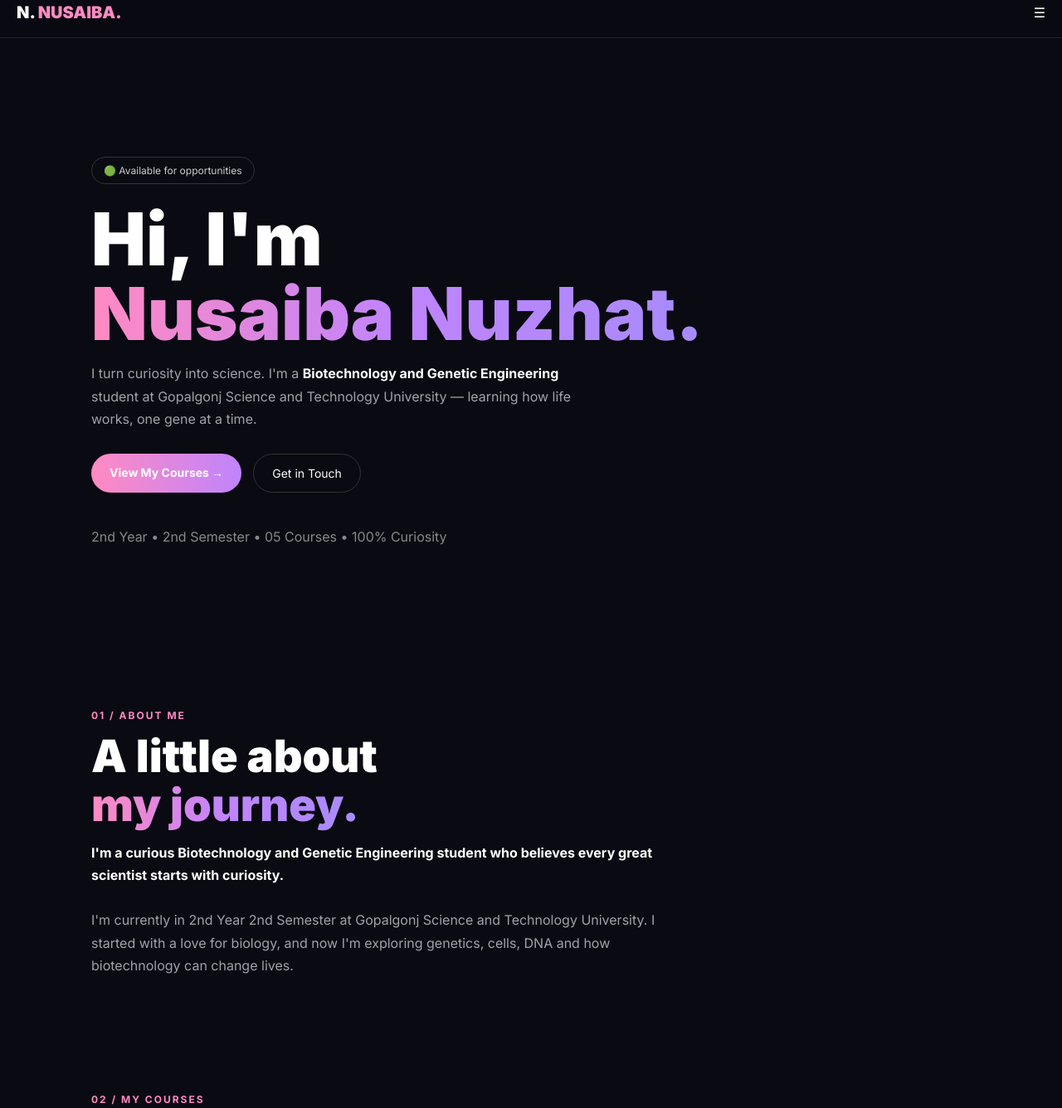
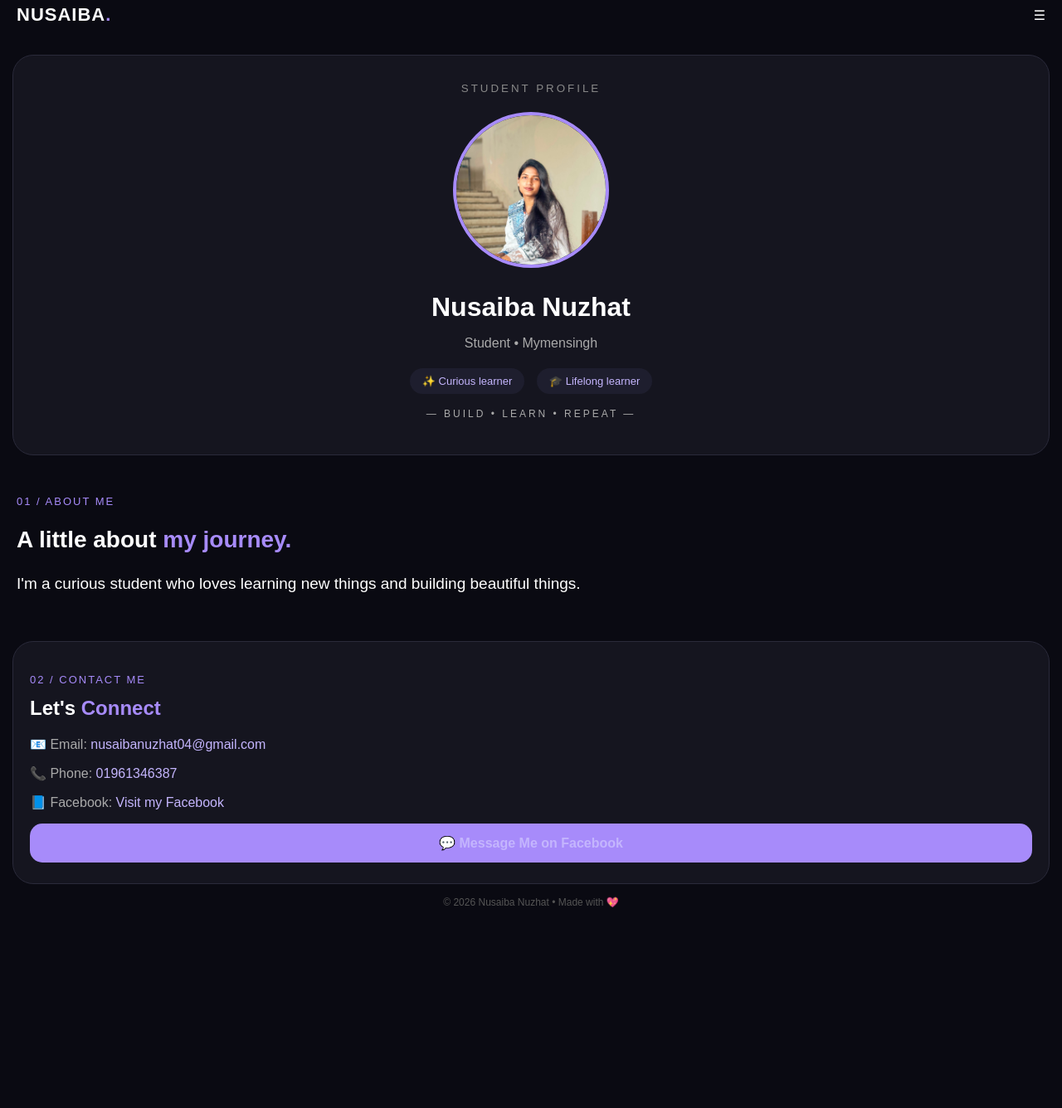
Before and after one commit to nusaibanuzhat04-bit/nusaibanuzhat04-bit.github.io, a plain HTML site: page index.html in a window 1280 px wide. Shown: the part 15-1351 px from the top of the page at 83% size. After the commit the page ends 1142 px from the top, so only its background shows below. Drawn offline with Linux system fonts and the light colour scheme.

Commit message:
Update index.html

```diff
--- a/index.html
+++ b/index.html
@@ -1,79 +1,62 @@
 <!DOCTYPE html>
-<html lang="en">
+<html>
 <head>
-<meta charset="UTF-8">
-<meta name="viewport" content="width=device-width, initial-scale=1.0">
-<title>Nusaiba Nuzhat | Biotechnology and Genetic Engineering</title>
-<link href="https://fonts.googleapis.com/css2?family=Inter:wght@400;500;600;700;800;900&display=swap" rel="stylesheet">
+<meta name="viewport" content="width=device-width, initial-scale=1">
+<title>Nusaiba Nuzhat</title>
 <style>
-*{margin:0;padding:0;box-sizing:border-box}
-body{background:#0a0a12;color:#fff;font-family:'Inter',sans-serif}
-a{text-decoration:none;color:inherit}
-.grad{background:linear-gradient(90deg,#ff8ac2,#c084fc,#a78bfa);-webkit-background-clip:text;-webkit-text-fill-color:transparent}
-nav{position:fixed;top:0;left:0;right:0;z-index:100;display:flex;justify-content:space-between;align-items:center;padding:18px 20px;background:rgba(10,10,18,.85);border-bottom:1px solid #222}
-.logo{font-weight:900;font-size:20px}.logo span{color:#ff8ac2}
-.hero{min-height:100vh;display:flex;flex-direction:column;justify-content:center;padding:120px 20px 40px;max-width:1100px;margin:auto}
-.badge{display:inline-flex;gap:8px;border:1px solid #333;padding:8px 14px;border-radius:999px;font-size:12px;color:#ccc;width:fit-content}
-.hero h1{font-size:52px;line-height:1.02;font-weight:900;margin:22px 0 14px}
-.hero p{color:#a1a1aa;line-height:1.7;max-width:600px}
-.btns{display:flex;gap:14px;margin-top:28px;flex-wrap:wrap}
-.btn-primary{background:linear-gradient(90deg,#ff8ac2,#c084fc);color:#fff;padding:14px 22px;border-radius:999px;font-weight:700;font-size:14px}
-.btn-ghost{border:1px solid #333;padding:14px 22px;border-radius:999px;font-size:14px}
-section{padding:70px 20px;max-width:1100px;margin:auto}
-.label{font-size:12px;letter-spacing:2px;color:#ff8ac2;font-weight:700}
-h2{font-size:36px;line-height:1.1;font-weight:900;margin:12px 0 14px}
-.desc{color:#a1a1aa;line-height:1.7;max-width:700px}
-.card{background:#12121c;border:1px solid #222;border-radius:20px;padding:22px}
-.grid{display:grid;gap:16px;margin-top:28px}
-@media(min-width:768px){.grid{grid-template-columns:1fr 1fr 1fr}.hero h1{font-size:88px}h2{font-size:54px}}
-.pill{display:inline-block;background:#1e1e2e;border:1px solid #2a2a3a;padding:7px 12px;border-radius:999px;font-size:12px;margin:4px 4px 0 0}
-.timeline{border-left:2px solid #2a2a3a;margin:28px 0 0 8px;padding-left:22px;display:flex;flex-direction:column;gap:28px}
-.year{font-size:11px;letter-spacing:1px;color:#ff8ac2;font-weight:700}
-input,textarea{width:100%;background:#12121c;border:1px solid #2a2a3a;color:#fff;padding:14px;border-radius:12px;margin-top:12px}
-footer{text-align:center;padding:30px;color:#666;font-size:13px;border-top:1px solid #1a1a1a}
+body{margin:0;background:#0a0a12;color:white;font-family:Arial,sans-serif;text-align:center}
+.top{padding:20px;display:flex;justify-content:space-between;align-items:center}
+.logo{font-weight:bold;font-size:22px;letter-spacing:1px}
+.logo span{color:#a78bfa}
+.card{background:#15151f;border:1px solid #2a2a3a;border-radius:25px;margin:15px;padding:30px 20px}
+.card small{letter-spacing:3px;color:#888}
+.photo{width:180px;height:180px;object-fit:cover;border-radius:50%;border:4px solid #a78bfa;margin:20px 0}
+h1{margin:5px;font-size:32px}
+p{color:#aaa}
+.badge{display:inline-block;background:#1e1e2e;padding:8px 15px;border-radius:20px;margin:5px;font-size:13px;color:#c4b5fd}
+.section{text-align:left;padding:20px}
+.section h2{font-size:28px}
+.section h2 span{color:#a78bfa}
+.contact-box{background:#15151f;border:1px solid #2a2a3a;border-radius:25px;margin:15px;padding:25px 20px;text-align:left}
+.contact-box a{color:#c4b5fd;text-decoration:none}
+.btn{display:block;background:#a78bfa;color:#0a0a12;text-align:center;padding:14px;border-radius:15px;font-weight:bold;text-decoration:none;margin-top:15px}
 </style>
 </head>
 <body>
-<nav><div class="logo">N. <span>NUSAIBA.</span></div><div>☰</div></nav>
-<div class="hero">
-<div class="badge">🟢 Available for opportunities</div>
-<h1>Hi, I'm<br><span class="grad">Nusaiba Nuzhat.</span></h1>
-<p>I turn curiosity into science. I'm a <b style="color:#fff">Biotechnology and Genetic Engineering</b> student at Gopalgonj Science and Technology University — learning how life works, one gene at a time.</p>
-<div class="btns"><a class="btn-primary" href="#courses">View My Courses →</a><a class="btn-ghost" href="#contact">Get in Touch</a></div>
-<p style="margin-top:40px;color:#888">2nd Year • 2nd Semester • 05 Courses • 100% Curiosity</p>
+
+<div class="top">
+<div class="logo">NUSAIBA<span>.</span></div>
+<div>☰</div>
 </div>
-<section id="about">
-<div class="label">01 / ABOUT ME</div>
-<h2>A little about<br><span class="grad">my journey.</span></h2>
-<p class="desc"><b style="color:#fff">I'm a curious Biotechnology and Genetic Engineering student who believes every great scientist starts with curiosity.</b><br><br>I'm currently in 2nd Year 2nd Semester at Gopalgonj Science and Technology University. I started with a love for biology, and now I'm exploring genetics, cells, DNA and how biotechnology can change lives.</p>
-</section>
-<section id="courses">
-<div class="label">02 / MY COURSES</div>
-<h2>This semester,<br><span class="grad">what I'm learning.</span></h2>
-<div class="grid">
-<div class="card"><div style="font-size:28px">🧬</div><b>Cytology and Cytogenetics</b><p style="color:#aaa;font-size:14px;line-height:1.6;margin-top:8px">Study of cells, chromosomes and how genetic information is passed on.</p></div>
-<div class="card"><div style="font-size:28px">🌱</div><b>Plant Biotechnology</b><p style="color:#aaa;font-size:14px;line-height:1.6;margin-top:8px">How we can improve plants, tissue culture and modern agricultural biotech.</p></div>
-<div class="card"><div style="font-size:28px">📊</div><b>Statistics</b><p style="color:#aaa;font-size:14px;line-height:1.6;margin-top:8px">Data, probability and analysis — the backbone of real research.</p></div>
-<div class="card"><div style="font-size:28px">🧪</div><b>Recombinant DNA Technology</b><p style="color:#aaa;font-size:14px;line-height:1.6;margin-top:8px">Cutting, joining and cloning DNA — the heart of genetic engineering.</p></div>
-<div class="card"><div style="font-size:28px">🩺</div><b>Endocrinology and Metabolic Disorder</b><p style="color:#aaa;font-size:14px;line-height:1.6;margin-top:8px">Hormones, metabolism and what happens when the body goes out of balance.</p></div>
-<div class="card" style="background:linear-gradient(135deg,#ff8ac2,#c084fc)"><b>My Goal</b><p style="font-size:14px;line-height:1.6;margin-top:8px">To become a researcher who uses biotechnology to solve real health and agriculture problems in Bangladesh.</p></div>
+
+<div class="card">
+<small>STUDENT PROFILE</small><br>
+<img class="photo" src="IMG_20261126_120536.jpg">
+<h1>Nusaiba Nuzhat</h1>
+<p>Student • Mymensingh</p>
+<div>
+<span class="badge">✨ Curious learner</span>
+<span class="badge">🎓 Lifelong learner</span>
 </div>
-</section>
-<section id="journey">
-<div class="label">03 / MY JOURNEY</div>
-<h2>Where I<br><span class="grad">started.</span></h2>
-<div class="timeline">
-<div><div class="year">SCHOOL</div><b>Vidyamayee Govt Girls High School</b><p style="color:#aaa;font-size:14px;margin-top:6px">Where my love for science started.</p></div>
-<div><div class="year">HSC</div><b>Muslim Girls High School and College</b><p style="color:#aaa;font-size:14px;margin-top:6px">Completed HSC in Science. Decided to study Biotechnology.</p></div>
-<div><div class="year">NOW • 2ND YEAR 2ND SEMESTER</div><b>Gopalgonj Science and Technology University</b><p style="color:#aaa;font-size:14px;margin-top:6px">Department of Biotechnology and Genetic Engineering.</p></div>
+<p style="letter-spacing:3px;font-size:12px">— BUILD • LEARN • REPEAT —</p>
 </div>
-</section>
-<section id="contact">
-<div class="label">04 / GET IN TOUCH</div>
-<h2>Let's talk<br><span class="grad">science.</span></h2>
-<p class="desc">Have a question about biotech, want to study together, or just want to say hi? My inbox is always open.</p>
-<div class="card" style="margin-top:20px"><b>Contact Info</b><p style="color:#aaa;font-size:14px;line-height:1.8;margin-top:10px">📍 Gopalgonj, Bangladesh<br>🎓 GSTU - Biotechnology and Genetic Engineering<br>📚 2nd Year 2nd Semester</p><input placeholder="Your Name"><input placeholder="Your Email"><textarea rows="4" placeholder="Your Message"></textarea><button class="btn-primary" style="border:none;width:100%;margin-top:12px">Send Message →</button></div>
-</section>
-<footer>© 2026 Nusaiba Nuzhat • Made with 💖 in Bangladesh</footer>
+
+<div class="section">
+<p style="color:#a78bfa;letter-spacing:2px;font-size:13px">01 / ABOUT ME</p>
+<h2>A little about <span>my journey.</span></h2>
+<p style="color:white;font-size:19px;line-height:1.5">I'm a curious student who loves learning new things and building beautiful things.</p>
+</div>
+
+<div class="contact-box">
+<p style="color:#a78bfa;letter-spacing:2px;font-size:13px">02 / CONTACT ME</p>
+<h2 style="margin-top:5px">Let's <span style="color:#a78bfa">Connect</span></h2>
+<p>📧 Email: <a href="mailto:nusaibanuzhat04@gmail.com">nusaibanuzhat04@gmail.com</a></p>
+<p>📞 Phone: <a href="tel:01961346387">01961346387</a></p>
+<p>📘 Facebook: <a href="https://www.facebook.com/share/19qwg3o9af/">Visit my Facebook</a></p>
+<a class="btn" href="https://www.facebook.com/share/19qwg3o9af/">💬 Message Me on Facebook</a>
+</div>
+
+<p style="font-size:12px;color:#555;padding-bottom:20px">© 2026 Nusaiba Nuzhat • Made with 💖</p>
+
 </body>
-                                    </html>
+</html
```
